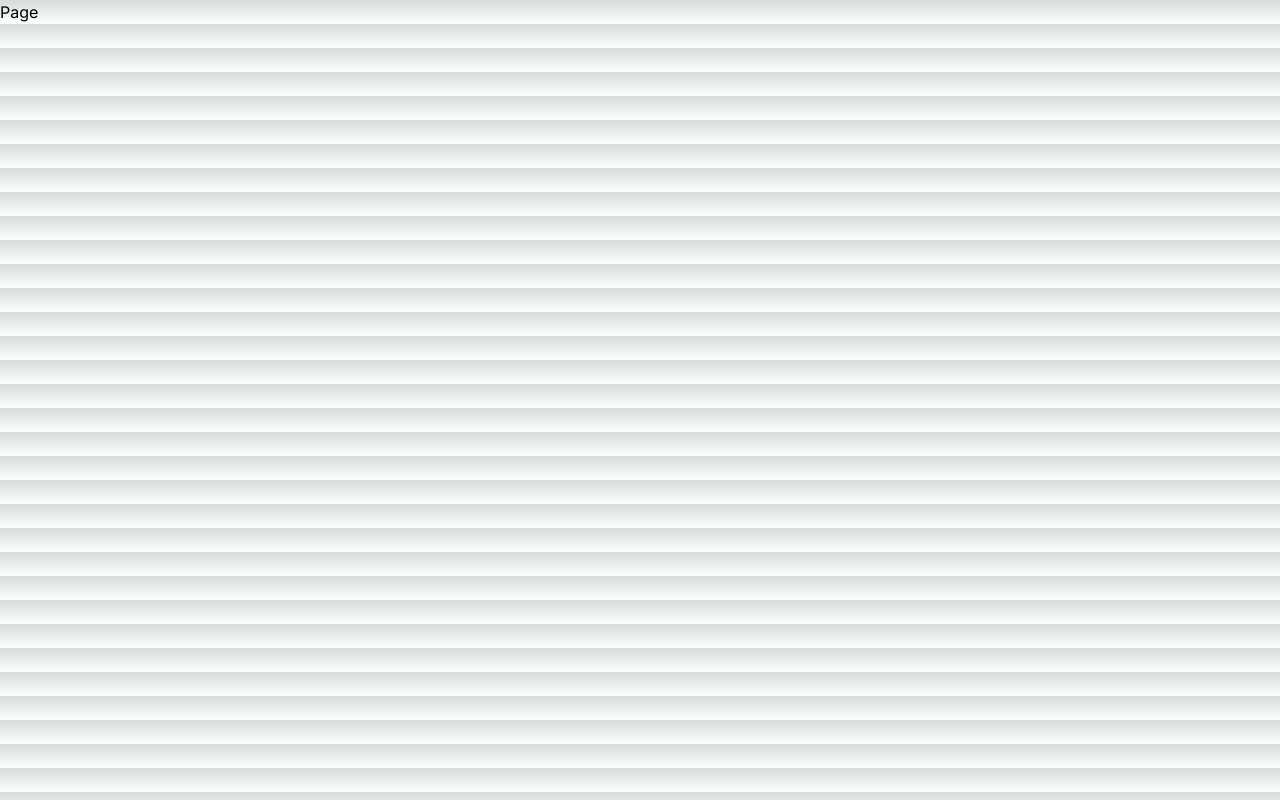
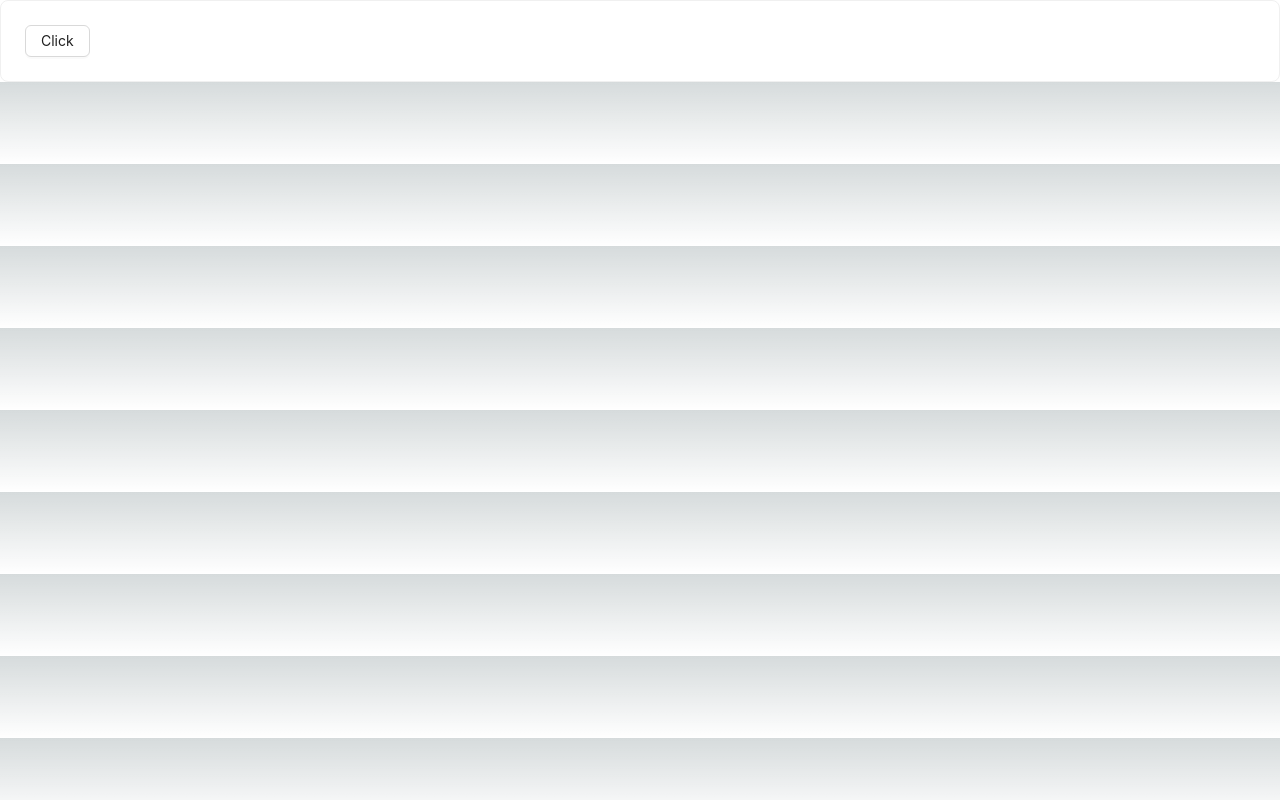
Before and after one commit to AbuShyedHemel/nextjs-app, a Next.js app: page / in a window 1280 px wide. Built offline with nearby package versions, Linux system fonts and the light colour scheme.

Commit message:
added antd library

```diff
--- a/package.json
+++ b/package.json
@@ -36,6 +36,7 @@
     "@radix-ui/react-toast": "^1.1.5",
     "@radix-ui/react-toggle": "^1.0.3",
     "@radix-ui/react-tooltip": "^1.0.7",
+    "antd": "^5.10.2",
     "class-variance-authority": "^0.7.0",
     "clsx": "^2.0.0",
     "cmdk": "^0.2.0",
--- /dev/null
+++ b/src/app/home/home-setting/layout.tsx
@@ -0,0 +1,14 @@
+export default function DashboardLayout({
+  children, // will be a page or nested layout
+}: {
+  children: React.ReactNode;
+}) {
+  return (
+    <section>
+      {/* Include shared UI here e.g. a header or sidebar */}
+      <nav></nav>
+
+      {children}
+    </section>
+  );
+}
--- /dev/null
+++ b/src/app/home/home-setting/page.tsx
@@ -0,0 +1,7 @@
+type Props = {};
+
+const HomeSettings = (props: Props) => {
+  return <div>HomeSettings</div>;
+};
+
+export default HomeSettings;
--- a/src/app/page.tsx
+++ b/src/app/page.tsx
@@ -1,5 +1,16 @@
+"use client";
+import { Button, Card, Modal } from "antd";
+import { useState } from "react";
 const Page = () => {
-  return <div>Page</div>;
+  const [isOpen, setisOpen] = useState(false);
+  return (
+    <div className="bg-white">
+      <Card>
+        <Modal open={isOpen} okType="dashed" onOk={() => setisOpen(false)} />
+        <Button onClick={() => setisOpen(true)}>Click</Button>
+      </Card>
+    </div>
+  );
 };
 
 export default Page;
```
Also changed, not shown: 1 other file (tests, documents, lock files or other folders).
